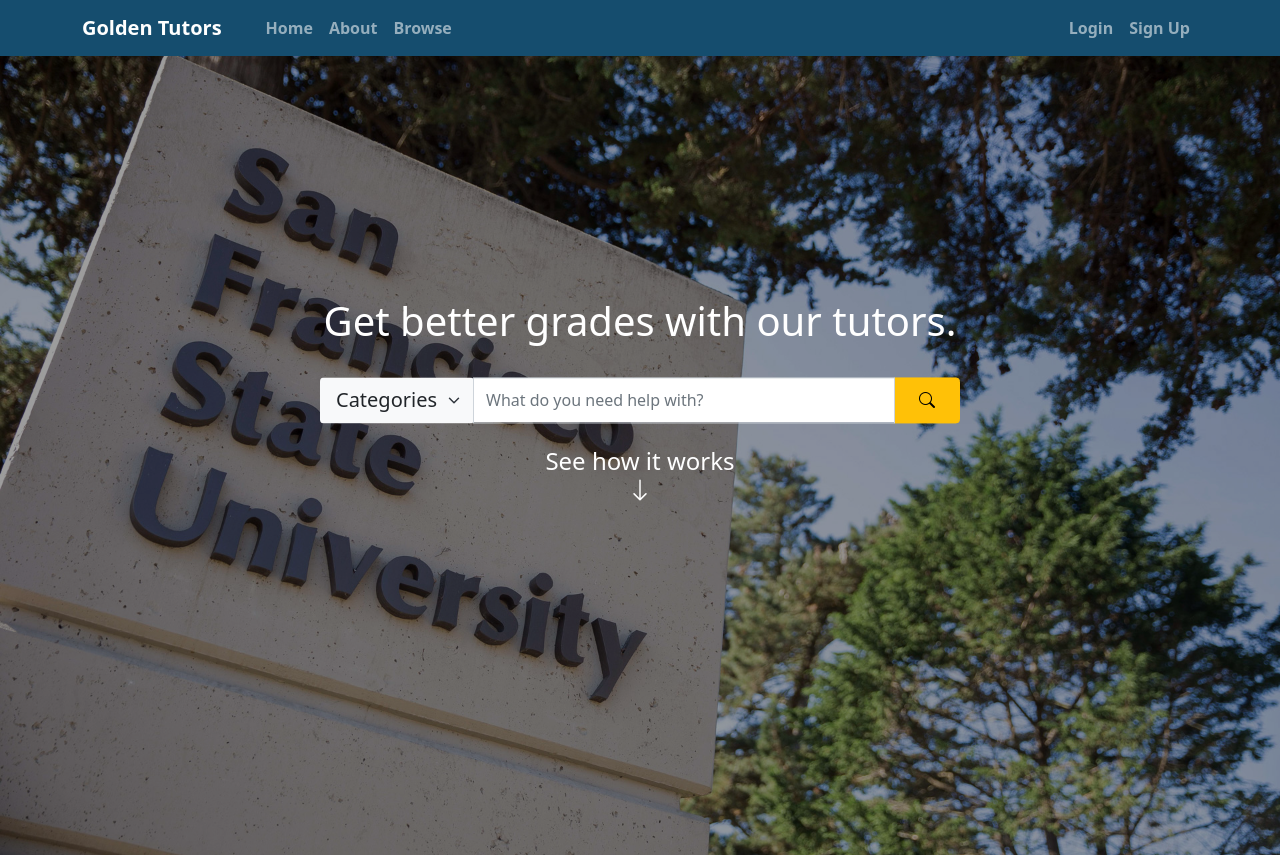
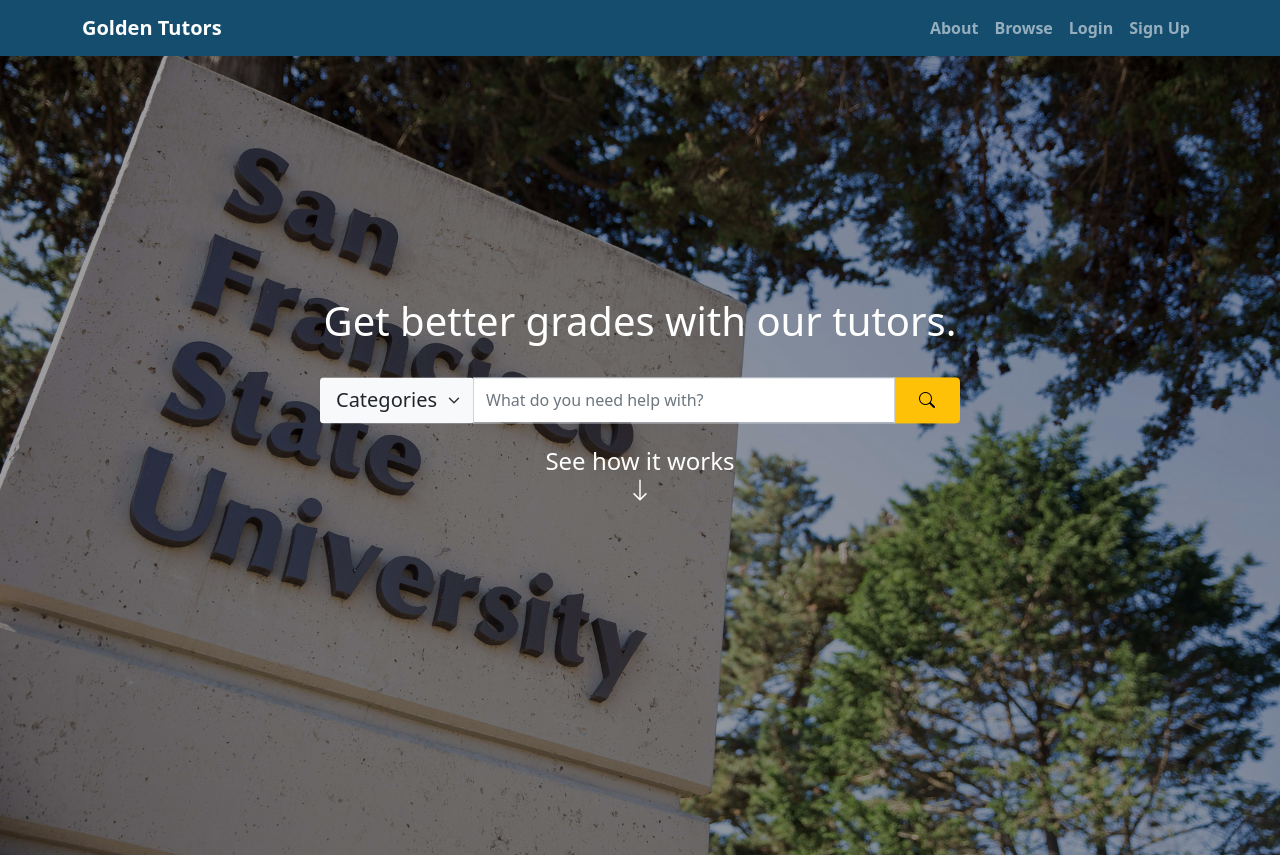
Before and after one commit to Zellineous/csc648-03-fa21-Team02-, a Flask app: page / in a window 1280 px wide. Shown: the top 855 px of the page. Run offline with Flask 2, Linux system fonts and the light colour scheme.

Commit message:
removed home link, moved all nav items to right

```diff
--- a/application/templates/home.html
+++ b/application/templates/home.html
@@ -33,22 +33,13 @@
         <span class="navbar-toggler-icon"></span>
       </button>
       <div class="navbar-collapse collapse" style="padding-left: 20px;" id="main-nav">
-        <ul class="navbar-nav me-auto">
-          <li class="nav-item">
-            <a class="nav-link" href="/">Home</a>
-          </li>
+        <ul class="navbar-nav ms-auto">
           <li class="nav-item">
             <a class="nav-link" href="/about">About</a>
           </li>
           <li class="nav-item">
             <a class="nav-link" href="/browse">Browse</a>
           </li>
-          <!-- <li class="nav-item">
-            <a class="nav-link" href="/message">Messages</a>
-          </li> -->
-        </ul>
-
-        <ul class="navbar-nav ms-auto">
           <li class="nav-item">
             <a class="nav-link" href="/login">Login</a>
           </li>
```
